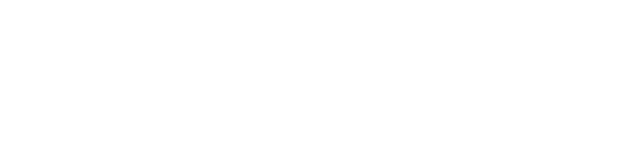
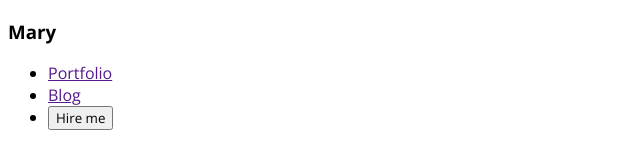
Before and after one commit to Anwar157/web-dev-portfolio, a plain HTML site: page index.html in a window 1280 px wide. Shown: the whole page, without its empty margins (0-640 px from the left). Drawn offline with nearby package versions, Linux system fonts and the light colour scheme.

Commit message:
added a style file and nav

```diff
--- a/index.html
+++ b/index.html
@@ -4,9 +4,21 @@
     <meta charset="UTF-8">
     <meta name="viewport" content="width=device-width, initial-scale=1.0">
     <title>Web-developer portfolio</title>
+    <link rel="preconnect" href="https://fonts.googleapis.com">
+    <link rel="preconnect" href="https://fonts.gstatic.com" crossorigin>
+    <link href="https://fonts.googleapis.com/css2?family=Open+Sans:ital,wght@0,300..800;1,300..800&display=swap" rel="stylesheet">
+    <link rel="stylesheet" href="style.css">
 </head>
 <body>
     <header>
+        <nav>
+            <h3>Ma<span>r</span>y</h3>
+            <ul>
+                <li><a href="">Portfolio</a></li>
+                <li><a href="">Blog</a></li>
+                <li><a href=""><button>Hire me</button></a></li>
+            </ul>
+        </nav>
 
     </header>
 
--- /dev/null
+++ b/style.css
@@ -0,0 +1,3 @@
+* {
+  font-family: "Open Sans", sans-serif;
+}
```
